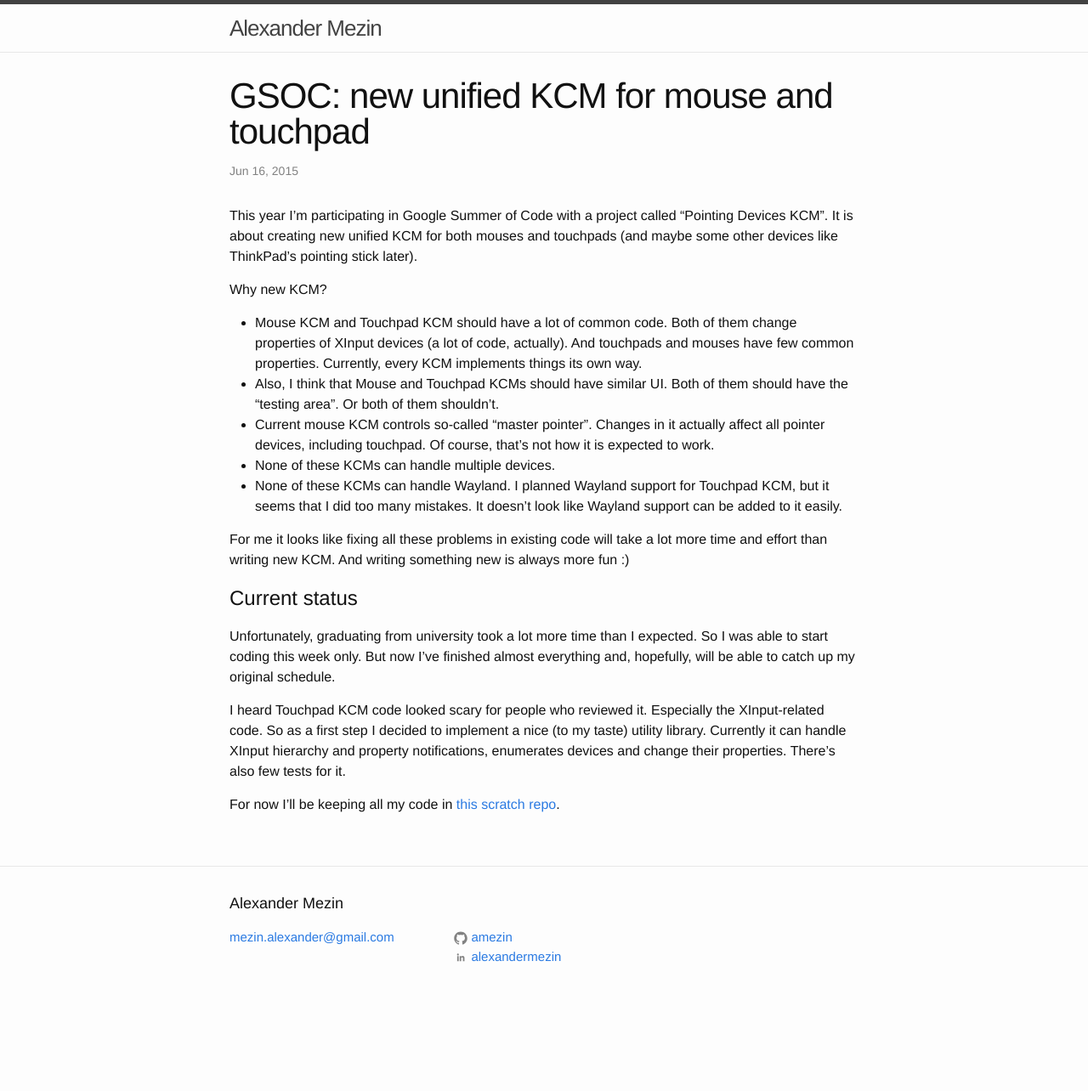
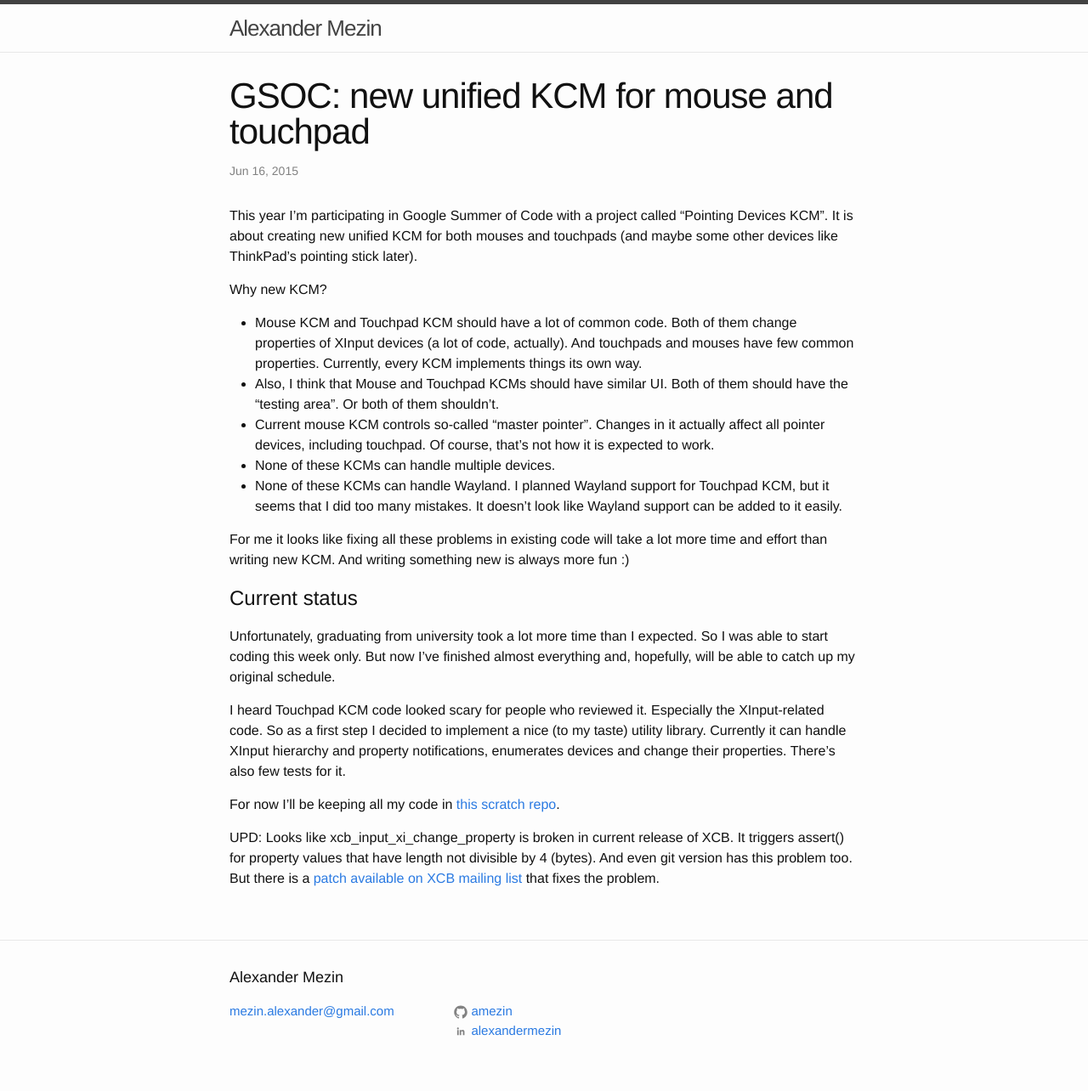
Before and after one commit to amezin/amezin.github.io, a Jekyll site: the page built from _posts/2015-06-16-gsoc-intro.markdown, in a window 1280 px wide. Shown: the whole page at 85% size. Built offline with Jekyll 4.4.1, drawn with Linux system fonts in a browser that asks for light colours; comment, search, counter and statistics services are not loaded; before the commit the page ends 1197 px from its top, so only the background shows below that.

Commit message:
GSOC intro: add note about XCB bug and patch for it

```diff
--- a/_posts/2015-06-16-gsoc-intro.markdown
+++ b/_posts/2015-06-16-gsoc-intro.markdown
@@ -24,3 +24,5 @@ Unfortunately, graduating from university took a lot more time than I expected.
 I heard Touchpad KCM code looked scary for people who reviewed it. Especially the XInput-related code. So as a first step I decided to implement a nice (to my taste) utility library. Currently it can handle XInput hierarchy and property notifications, enumerates devices and change their properties. There's also few tests for it.
 
 For now I'll be keeping all my code in [this scratch repo](http://quickgit.kde.org/?p=scratch%2Falexandermezin%2Fpointing-devices-kcm.git).
+
+UPD: Looks like xcb_input_xi_change_property is broken in current release of XCB. It triggers assert() for property values that have length not divisible by 4 (bytes). And even git version has this problem too. But there is a [patch available on XCB mailing list](http://lists.freedesktop.org/archives/xcb/2015-June/010385.html) that fixes the problem.
```
